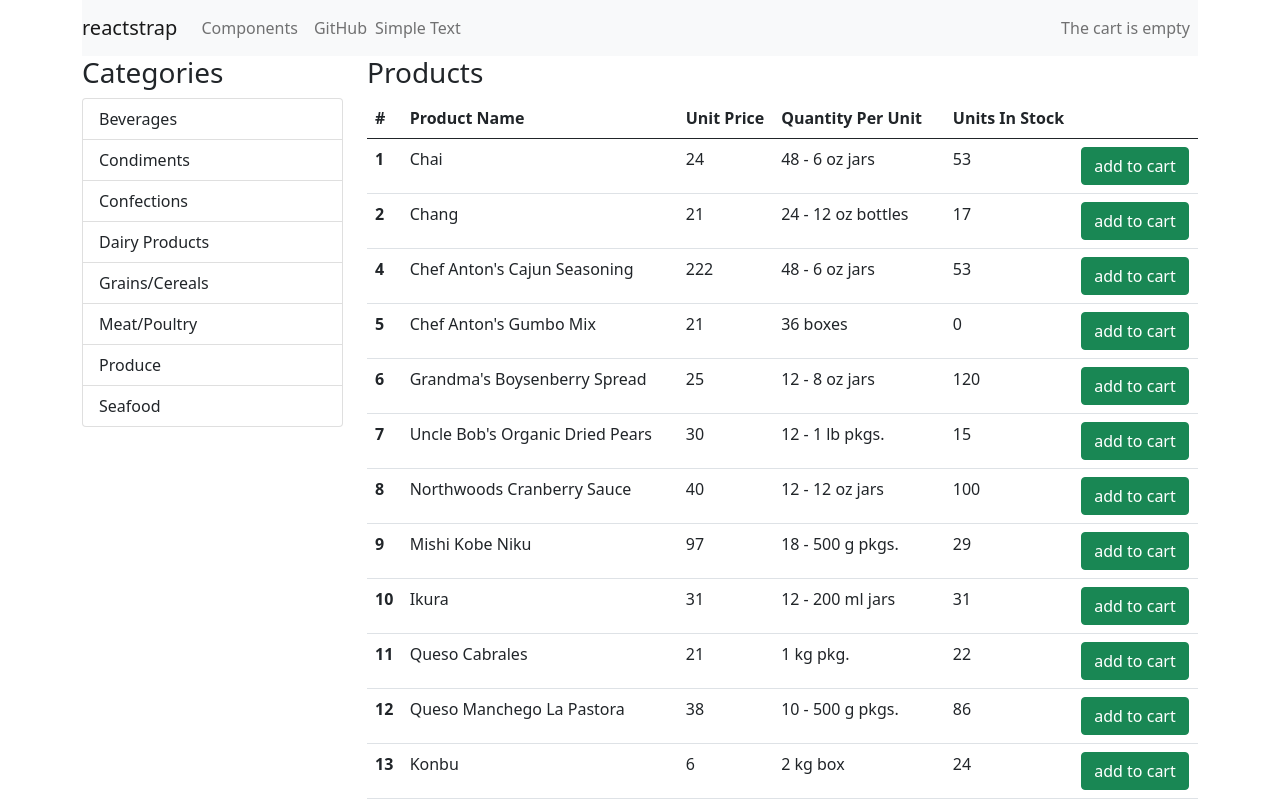
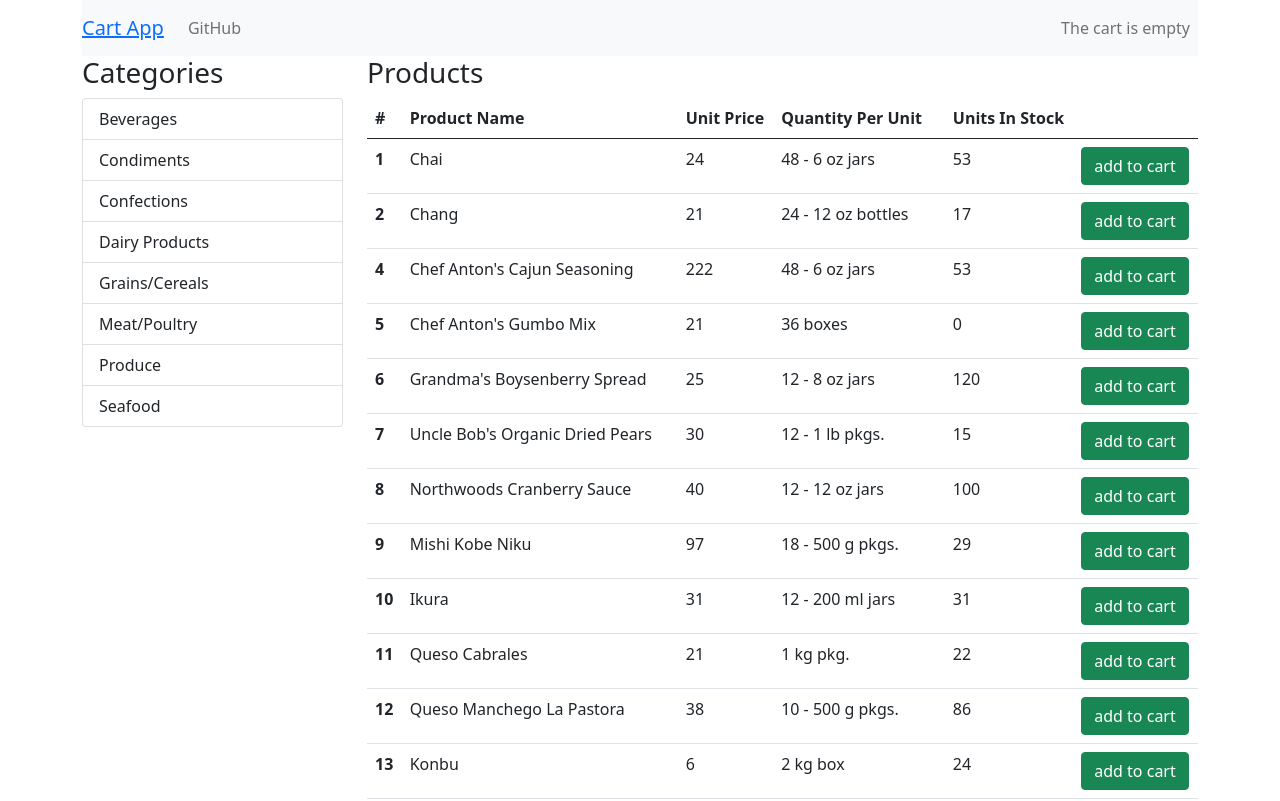
Before and after one commit to IBugraGezer/Cart-App-With-React-Redux, a React (Create React App) app: page / in a window 1280 px wide. Shown: the top 801 px of the page. Built offline with nearby package versions, Linux system fonts and the light colour scheme; data requests are answered from the project's data file.

Commit message:
navbar edit

```diff
--- a/src/components/navi/Navi.js
+++ b/src/components/navi/Navi.js
@@ -7,29 +7,27 @@ import {
   Nav,
   NavItem,
   NavLink,
-  NavbarText,
 } from "reactstrap";
 import CartSummary from "../cart/CartSummary";
+import { Link } from "react-router-dom";
 
 export default class Navi extends Component {
   render() {
     return (
       <div>
         <Navbar color="light" light expand="md">
-          <NavbarBrand href="/">reactstrap</NavbarBrand>
+          <NavbarBrand>
+            <Link to={"/"}>Cart App</Link>
+          </NavbarBrand>
           <NavbarToggler />
           <Collapse navbar>
             <Nav className="mr-auto" navbar>
               <NavItem>
-                <NavLink href="/components/">Components</NavLink>
-              </NavItem>
-              <NavItem>
-                <NavLink href="https://github.com/reactstrap/reactstrap">
+                <NavLink href="https://github.com/IBugraGezer/Cart-App-With-React-Redux">
                   GitHub
                 </NavLink>
               </NavItem>
             </Nav>
-            <NavbarText>Simple Text</NavbarText>
           </Collapse>
           <Nav className="ml-auto" navbar>
             <NavItem>
```
